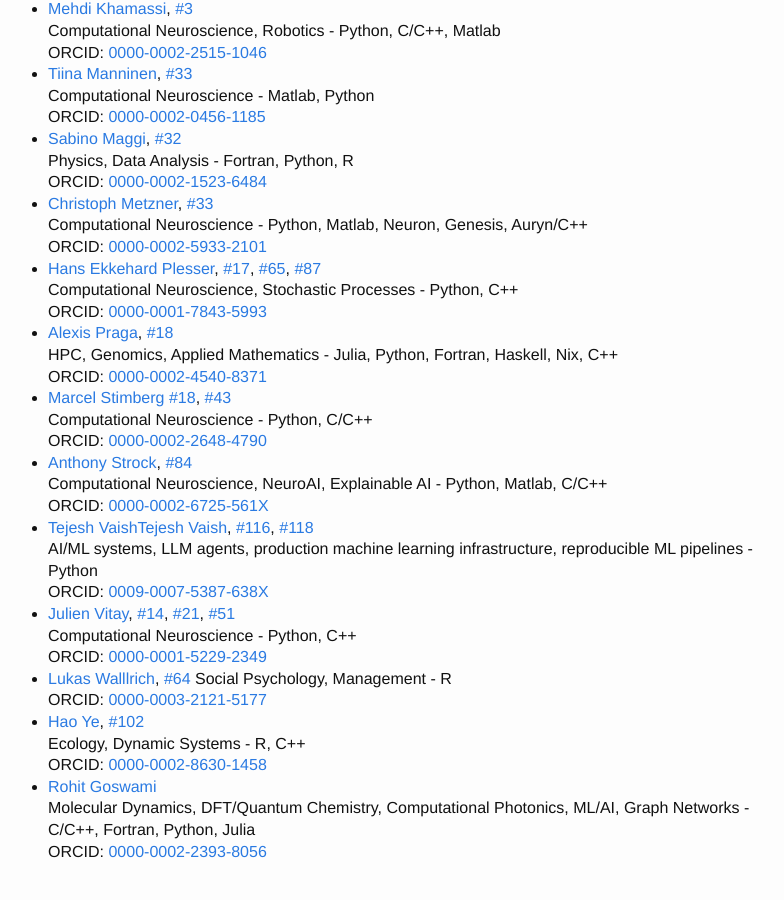
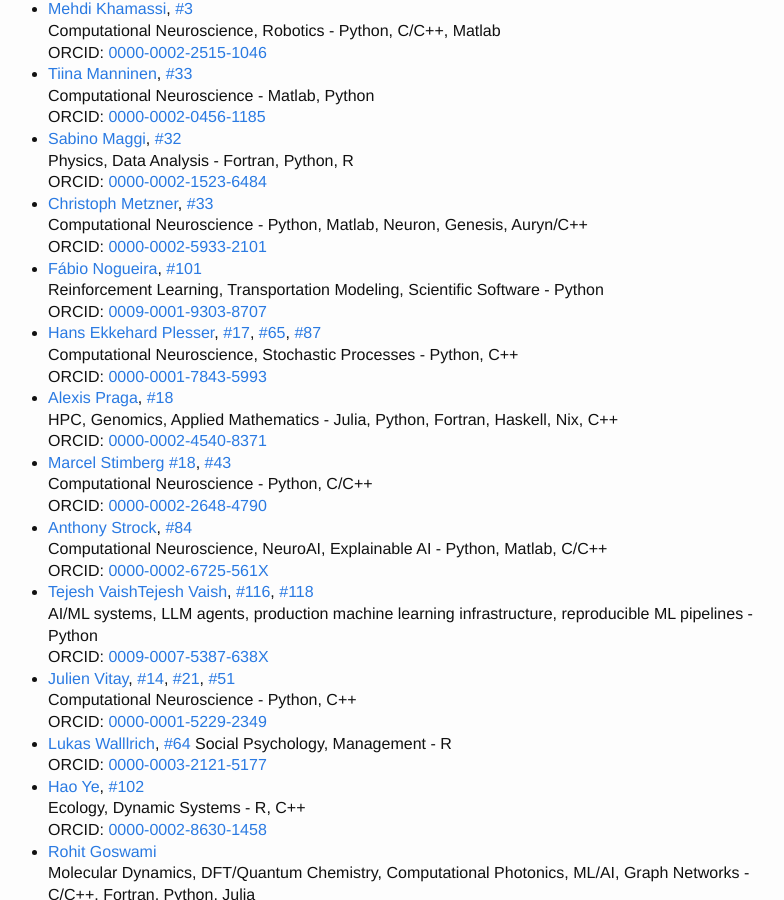
Before and after one commit to ReScience/rescience.github.io, a Jekyll site: the page built from 04-board.md, in a window 1280 px wide and 900 px high, scrolled down 2426 px. Shown: the whole window, without its empty margins (252-1036 px from the left). Built offline with Jekyll 4.4.1, drawn with Linux system fonts in a browser that asks for light colours; our own code applies the rules of GitHub Pages for plain Markdown files.

Commit message:
Add Fábio Nogueira to contributors list
Added Fábio Nogueira's information including ORCID and research focus.

```diff
--- a/04-board.md
+++ b/04-board.md
@@ -147,6 +147,10 @@ If your name is missing here, tell us
   [#33](https://github.com/ReScience/ReScience-submission/pull/33)
   Computational Neuroscience - Python, Matlab, Neuron, Genesis, Auryn/C++
   ORCID: [0000-0002-5933-2101](http://orcid.org/0000-0002-5933-2101)
+* [Fábio Nogueira](https://github.com/fasn98),
+  [#101](https://github.com/ReScience/submissions/issues/101)
+  Reinforcement Learning, Transportation Modeling, Scientific Software - Python
+  ORCID: [0009-0001-9303-8707](https://orcid.org/0009-0001-9303-8707)
 * [Hans Ekkehard Plesser](https://github.com/heplesser),
   [#17](https://github.com/ReScience/ReScience-submission/pull/17),
   [#65](https://github.com/ReScience/submissions/issues/65),
```
